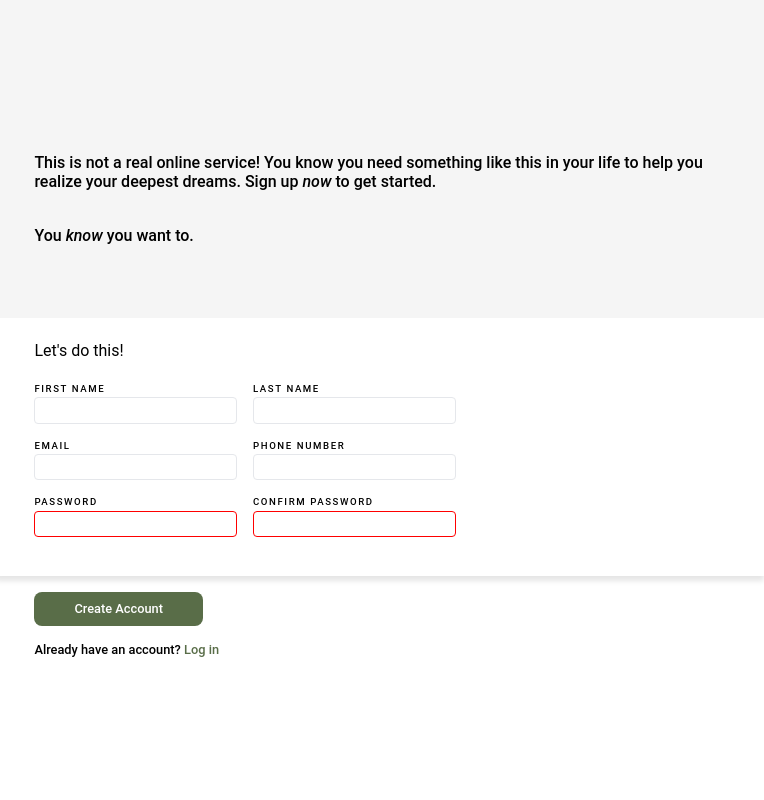
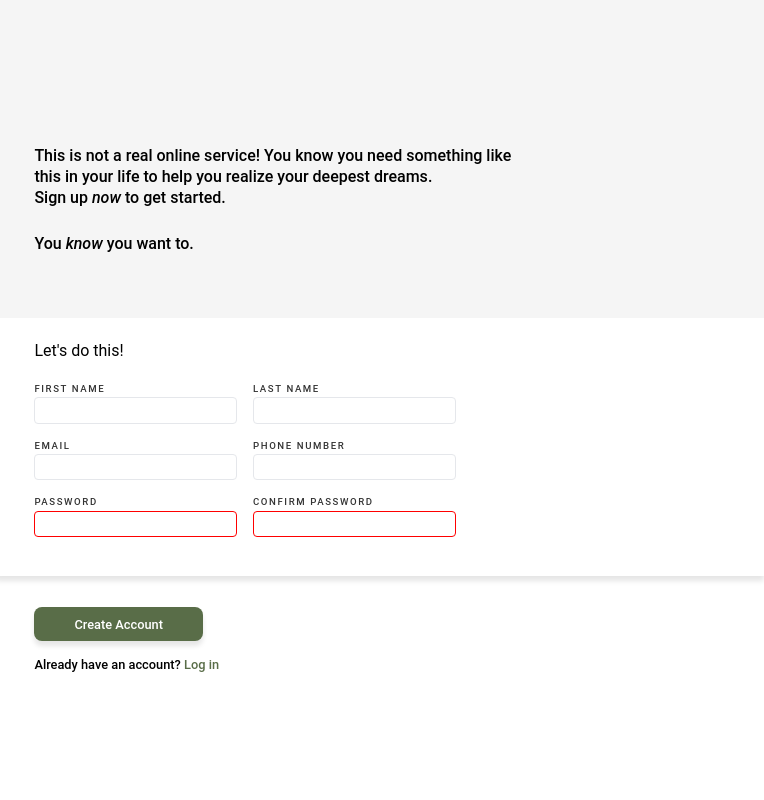
Before and after one commit to daringcalf/odin-sign-up-form, a plain HTML site: page index.html in a window 1280 px wide. Shown: the full height of the page, 516-1280 px from the left. Drawn offline with Linux system fonts and the light colour scheme.

Commit message:
minor ajustment

```diff
--- a/style.css
+++ b/style.css
@@ -78,8 +78,10 @@ main header {
   padding: 5%;
 }
 
-.header-text {
+main header .header-text {
   margin-top: auto;
+  max-width: 500px;
+  line-height: 1.3;
 }
 
 .header-text p {
@@ -116,6 +118,7 @@ main header {
   letter-spacing: 0.1rem;
   font-size: 0.6rem;
   margin-bottom: 0.2rem;
+  color: #333;
 }
 
 .form-container form {
@@ -151,6 +154,7 @@ input:invalid {
 }
 
 .button-section {
+  margin-top: 2%;
   padding-left: 5%;
   display: flex;
   flex-direction: column;
@@ -167,6 +171,7 @@ input:invalid {
   cursor: pointer;
   font-size: 0.8rem;
   font-weight: 500;
+  box-shadow: 0 5px 5px rgba(0, 0, 0, 0.1);
 }
 
 .button-section button:hover {
```
Also changed, not shown: index.html (+1 -0 lines).
